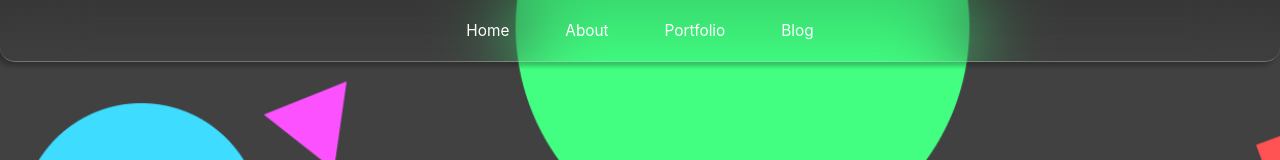
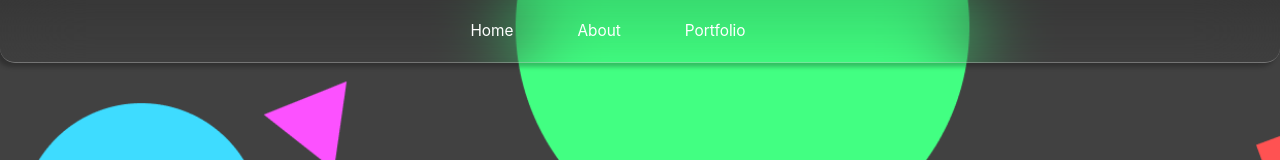
Before and after one commit to samanyuneelson/tsamisyu, a React (Create React App) app: page / in a window 1280 px wide. Shown: the top 160 px of the page. Built offline with nearby package versions, Linux system fonts and the light colour scheme.

Commit message:
final changes

```diff
--- a/package.json
+++ b/package.json
@@ -18,6 +18,7 @@
     "react": "^18.2.0",
     "react-dom": "^18.2.0",
     "react-icons": "^4.8.0",
+    "react-router-dom": "^6.15.0",
     "react-scripts": "5.0.1",
     "styled-components": "^5.3.5",
     "typescript": "^4.8.2",
--- a/src/App.tsx
+++ b/src/App.tsx
@@ -1,11 +1,22 @@
 import "./App.css";
-import LandingPage from "./pages";
+import { LandingPage, PageNotFound } from "./pages";
+import {
+  BrowserRouter as Router,
+  Routes,
+  Route,
+} from "react-router-dom";
 
 function App() {
   return (
-    <div className="App">
-      <LandingPage />
-    </div>
+    // <div className="App">
+    //   <LandingPage />
+    // </div>
+    <Router>
+      <Routes>
+        <Route path="/" element={<LandingPage />} />
+        <Route path="*" element={<PageNotFound />} />
+      </Routes>
+    </Router>
   );
 }
 
--- a/src/page-components/Literacy/Literacy.tsx
+++ b/src/page-components/Literacy/Literacy.tsx
@@ -30,6 +30,11 @@ const MarqueeList = styled(Box)`
     flex-direction: row;
     justify-content: flex-end;
     padding-inline-start: 0;
+  }
+
+  h2 {
+    display: flex !important;
+    justify-content: center !important;
   }
 
   .marquee {
--- a/src/page-components/Navbar/Navbar.tsx
+++ b/src/page-components/Navbar/Navbar.tsx
@@ -110,10 +110,10 @@ const NavList = [
     name: "Portfolio",
     link: "/#portfolio",
   },
-  {
-    name: "Blog",
-    link: "",
-  },
+  // {
+  //   name: "Blog",
+  //   link: "",
+  // },
 ];
 
 function Navbar() {
--- a/src/pages/index.tsx
+++ b/src/pages/index.tsx
@@ -6,7 +6,7 @@ import Portfolio from "../page-components/Portfolio/Portfolio";
 import Literacy from "../page-components/Literacy/Literacy";
 import WhatsappIcon from "../components/whatsappIcon/whatsappIcon";
 
-function LandingPage() {
+export function LandingPage() {
   return (
     <Box>
       <Navbar />
@@ -18,4 +18,10 @@ function LandingPage() {
   );
 }
 
-export default LandingPage;
+export function PageNotFound() {
+ return (
+  <Box>
+    Page Not Found, Coming soon
+  </Box>
+ )
+}
```
Also changed, not shown: 1 other file (tests, documents, lock files or other folders).
